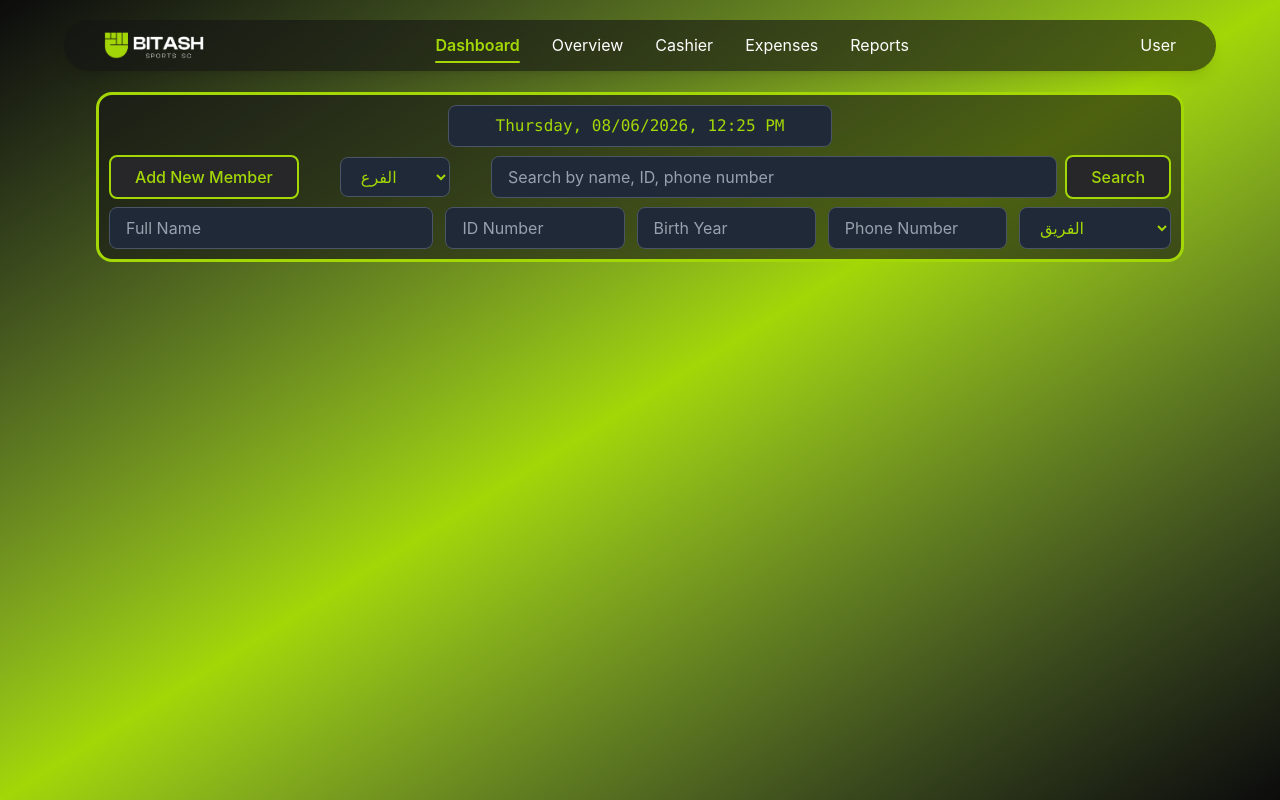
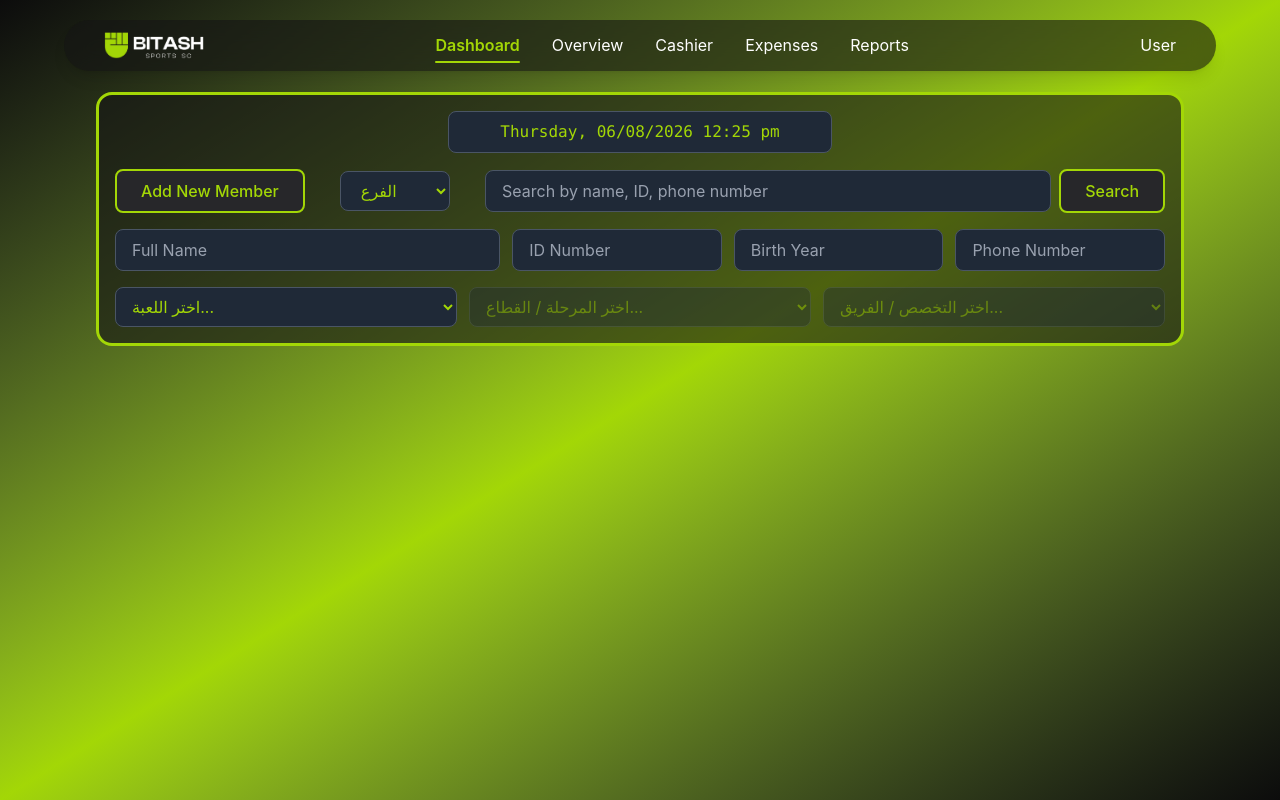
Before and after one commit to MohamedSaadat/Bitash-Sports, a React (Vite) app: page / in a window 1280 px wide. Built offline with nearby package versions, Linux system fonts and the light colour scheme.

Commit message:
edit clock

```diff
--- a/src/components/Clock.jsx
+++ b/src/components/Clock.jsx
@@ -1,5 +1,4 @@
-import React from "react";
-import { useState, useEffect } from "react";
+import React, { useState, useEffect } from "react";
 
 export default function Clock() {
   const [currentDateTime, setCurrentDateTime] = useState("");
@@ -7,16 +6,21 @@ export default function Clock() {
   useEffect(() => {
     const updateDateTime = () => {
       const now = new Date();
-      const formatted = now.toLocaleString("en-EG", {
-        year: "numeric",
-        weekday: "long",
-        month: "2-digit",
-        day: "2-digit",
+
+      const weekday = now.toLocaleDateString("en-US", { weekday: "long" });
+      const day = String(now.getDate()).padStart(2, "0");
+      const month = String(now.getMonth() + 1).padStart(2, "0");
+      const year = now.getFullYear();
+
+      const time = now
+        .toLocaleTimeString("en-US", {
           hour: "2-digit",
           minute: "2-digit",
           hour12: true,
-      });
-      setCurrentDateTime(formatted);
+        })
+        .toLowerCase();
+
+      setCurrentDateTime(`${weekday}, ${day}/${month}/${year} ${time}`);
     };
 
     updateDateTime();
@@ -24,15 +28,14 @@ export default function Clock() {
 
     return () => clearInterval(timer);
   }, []);
+
   return (
-    <>
-      {/* Time */}
     <input
       type="text"
       value={currentDateTime}
       readOnly
+      dir="ltr"
       className="w-full max-w-sm px-4 py-2 bg-[#1f2937] text-[#a3d706] border border-gray-600 rounded-lg outline-none cursor-default font-mono text-center"
     />
-    </>
   );
 }
--- a/src/pages/Dashboard.jsx
+++ b/src/pages/Dashboard.jsx
@@ -1,9 +1,62 @@
-import React from "react";
+import React, { useState } from "react";
 import Clock from "../components/Clock";
 
+const sportsData = {
+  سباحة: {
+    مدارس: ["رئيسى", "دخيلة"],
+    تجهيز: ["رئيسى", "دخيلة"],
+    صيفى: ["رئيسى", "دخيلة"],
+    فرق: [
+      "قصيرة 2019",
+      "قصيرة 2018",
+      "قصيرة 2017",
+      "قصيرة 2016",
+      "قصيرة 2015",
+      "مونو 2015",
+      "قصيرة 2014",
+      "قصيرة 2013",
+      "13+14ز",
+      "Senior",
+      "عمومى مونو",
+    ],
+  },
+  جمباز: {
+    تمهيدي: ["جمباز عام"],
+    تجهيزي: ["فني", "أيروبك"],
+    ممارسة: ["ممارسة عامة"],
+    فرق: ["فريق فني", "فريق أيروبك"],
+  },
+  كاراتيه: {
+    "مدارس رئيسي": ["حزام أبيض/أصفر"],
+    "مدارس دخيلة": ["حزام أبيض/أصفر"],
+    فرق: ["كومتيه", "كاتا"],
+  },
+  "كرة قدم": {
+    "أكاديمية رئيسي": ["براعم"],
+    "أكاديمية دخيلة": ["براعم"],
+    فرق: ["فريق الناشئين", "فريق الأول"],
+  },
+};
+
 export default function Dashboard() {
+
+  const [selectedSport, setSelectedSport] = useState("");
+  const [selectedCategory, setSelectedCategory] = useState("");
+  const [selectedSubCategory, setSelectedSubCategory] = useState("");
+
+  const handleSportChange = (e) => {
+    setSelectedSport(e.target.value);
+    setSelectedCategory("");
+    setSelectedSubCategory("");
+  };
+
+  const handleCategoryChange = (e) => {
+    setSelectedCategory(e.target.value);
+    setSelectedSubCategory("");
+  };
+
   return (
-    <div className="w-[85%] p-2.5 bg-[rgba(20,20,20,0.6)] border-3 border-[#a3d706] rounded-2xl flex flex-col gap-2 items-center">
+    <div className="w-[85%] p-4 bg-[rgba(20,20,20,0.6)] border-3 border-[#a3d706] rounded-2xl flex flex-col gap-4 items-center text-white">
       {/* Time */}
       <Clock />
 
@@ -48,53 +101,79 @@ export default function Dashboard() {
 
       {/* Member Profile Data div 2 */}
       <div className="flex flex-col sm:flex-row gap-3 w-full">
-        {/* Full Name */}
         <input
           type="text"
           placeholder="Full Name"
           className="w-full sm:flex-2 px-4 py-2 bg-[#1f2937] text-[#a3d706] placeholder:text-gray-400 border border-gray-600 rounded-lg outline-none focus:border-[#a3d706] focus:ring-1 focus:ring-[#a3d706] transition-all duration-200"
         />
-
-        {/* ID Number */}
         <input
           type="text"
           placeholder="ID Number"
           className="w-full sm:flex-1 px-4 py-2 bg-[#1f2937] text-[#a3d706] placeholder:text-gray-400 border border-gray-600 rounded-lg outline-none focus:border-[#a3d706] focus:ring-1 focus:ring-[#a3d706] transition-all duration-200"
         />
-
-        {/* Birth Year */}
         <input
           type="text"
           placeholder="Birth Year"
           className="w-full sm:flex-1 px-4 py-2 bg-[#1f2937] text-[#a3d706] placeholder:text-gray-400 border border-gray-600 rounded-lg outline-none focus:border-[#a3d706] focus:ring-1 focus:ring-[#a3d706] transition-all duration-200"
         />
-
-        {/* Phone Number */}
         <input
           type="text"
           placeholder="Phone Number"
           className="w-full sm:flex-1 px-4 py-2 bg-[#1f2937] text-[#a3d706] placeholder:text-gray-400 border border-gray-600 rounded-lg outline-none focus:border-[#a3d706] focus:ring-1 focus:ring-[#a3d706] transition-all duration-200"
         />
-        {/* Team */}
+      </div>
+
+      {/* Chose Team div 3 */}
+
+      <div className="flex flex-col sm:flex-row gap-3 w-full">
         <select
-          defaultValue=""
-          className="w-full sm:w-auto px-4 py-2 bg-[#1f2937] text-[#a3d706] border border-gray-600 rounded-lg outline-none focus:border-[#a3d706] focus:ring-1 focus:ring-[#a3d706] transition-all duration-200 cursor-pointer"
+          value={selectedSport}
+          onChange={handleSportChange}
+          className="w-full px-3 py-2 bg-[#1f2937] text-[#a3d706] border border-gray-600 rounded-lg outline-none focus:border-[#a3d706] cursor-pointer"
         >
-          <option value="" disabled hidden>
-            الفريق
+          <option value="" disabled>
+            اختر اللعبة...
           </option>
-          <option value="مدارس رئيسى" className="text-white">
-            مدارس رئيسى
+          {Object.keys(sportsData).map((sport) => (
+            <option key={sport} value={sport} className="text-white">
+              {sport}
+            </option>
+          ))}
+        </select>
+
+        <select
+          value={selectedCategory}
+          onChange={handleCategoryChange}
+          disabled={!selectedSport}
+          className="w-full px-3 py-2 bg-[#1f2937] text-[#a3d706] border border-gray-600 rounded-lg outline-none focus:border-[#a3d706] disabled:opacity-40 cursor-pointer"
+        >
+          <option value="" disabled>
+            اختر المرحلة / القطاع...
           </option>
-          <option value="تجهيز رئيسى" className="text-white">
-            تجهيز رئيسى
+          {selectedSport &&
+            Object.keys(sportsData[selectedSport]).map((cat) => (
+              <option key={cat} value={cat} className="text-white">
+                {cat}
+              </option>
+            ))}
+        </select>
+
+        <select
+          value={selectedSubCategory}
+          onChange={(e) => setSelectedSubCategory(e.target.value)}
+          disabled={!selectedCategory}
+          className="w-full px-3 py-2 bg-[#1f2937] text-[#a3d706] border border-gray-600 rounded-lg outline-none focus:border-[#a3d706] disabled:opacity-40 cursor-pointer"
+        >
+          <option value="" disabled>
+            اختر التخصص / الفريق...
           </option>
-          <option value="مدارس دخيلة" className="text-white">
-            مدارس دخيلة
-          </option>
-          <option value="تجهيز دخيلة" className="text-white">
-            تجهيز دخيلة
-          </option>
+          {selectedSport &&
+            selectedCategory &&
+            sportsData[selectedSport][selectedCategory]?.map((sub) => (
+              <option key={sub} value={sub} className="text-white">
+                {sub}
+              </option>
+            ))}
         </select>
       </div>
     </div>
```
Lines whose indentation alone changed are shown as unchanged.
